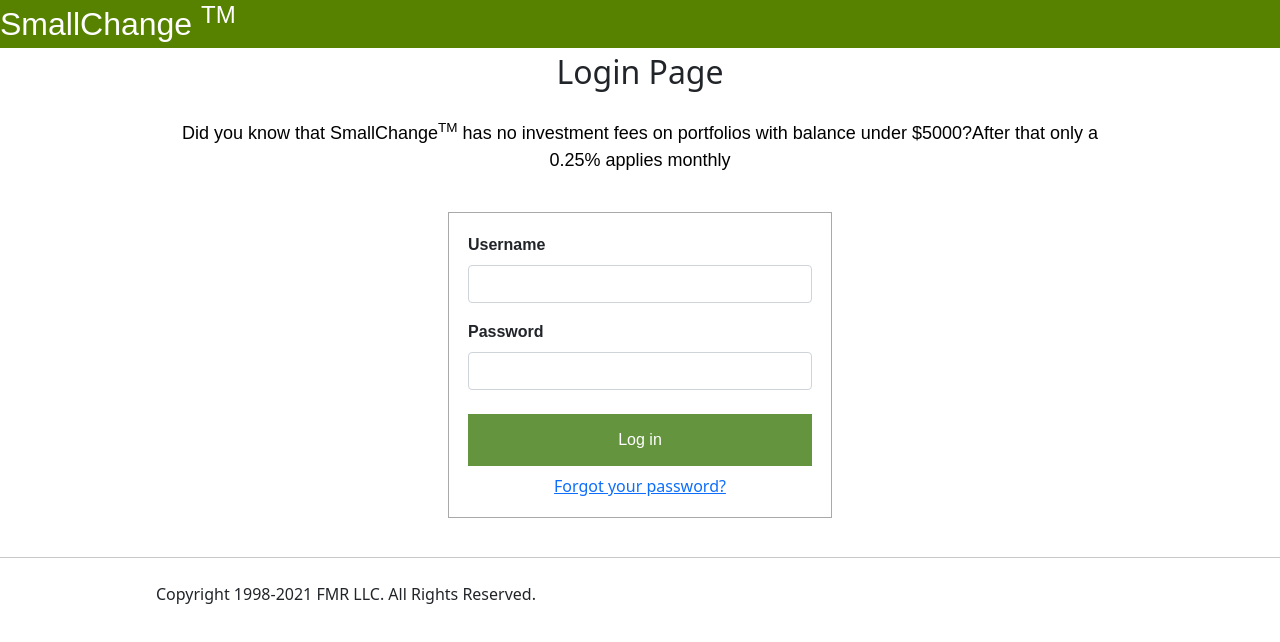
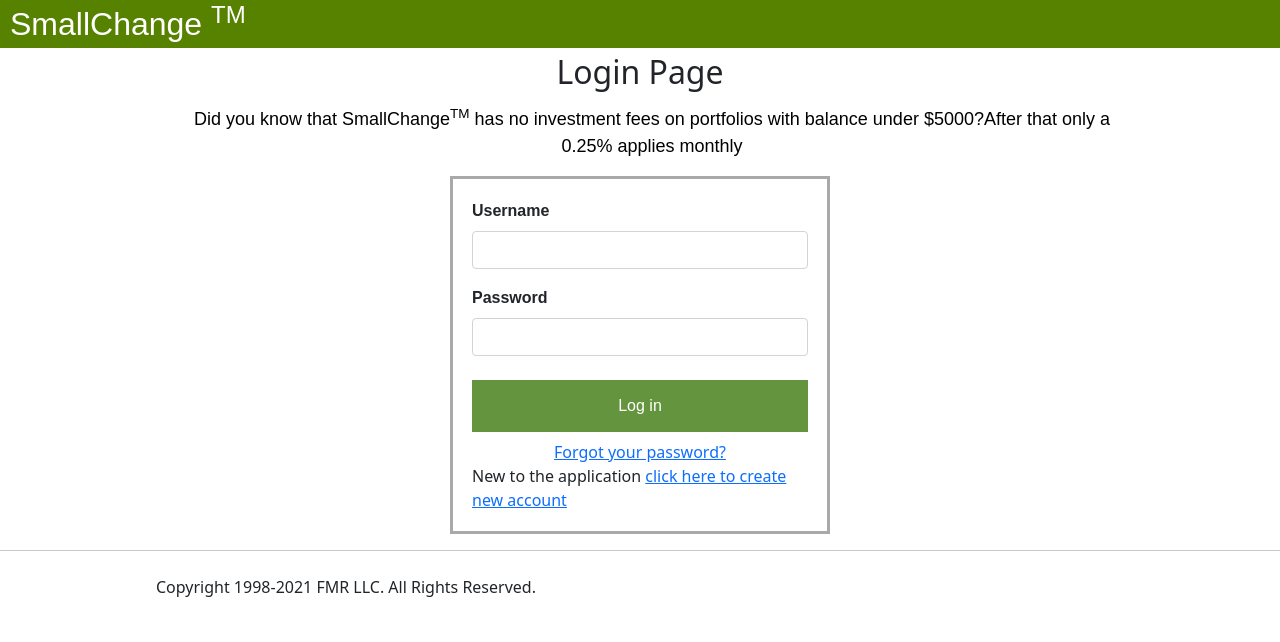
Before and after one commit to harshita360/SmallChange, an Angular app in the folder small-change/: page / in a window 1280 px wide. Shown: the top 642 px of the page. Built offline with nearby package versions, Linux system fonts and the light colour scheme.

Commit message:
refactored login page to responsive

```diff
--- a/small-change/src/app/app.component.css
+++ b/small-change/src/app/app.component.css
@@ -0,0 +1,8 @@
+/*  CSS for form fields  */
+.invalid-form-control {
+  color: #212529;
+  background-color: #fff;
+  border-color: red;
+  outline: 0;
+  box-shadow: 0 0 0 0.25rem rgb(13 110 253 / 25%);
+}
--- a/small-change/src/app/header-logo/header-logo.component.css
+++ b/small-change/src/app/header-logo/header-logo.component.css
@@ -8,4 +8,5 @@ div{
     line-height: 1.5em;
     font-family: 'Fidelity Sans' ,  Arial,  sans-serif;
     margin: 0 auto;
+    padding-left: 10px;
   }
--- a/small-change/src/app/login-form/login-form.component.css
+++ b/small-change/src/app/login-form/login-form.component.css
@@ -6,15 +6,19 @@ form{
     padding:16px;
 }
 
+.box{
+  border: 3px solid #a9a9a9;
+  padding: 16px;
+}
 
-.box{
+/* .box{
     margin-top: 3%;
     margin-right: 35%;
     margin-left: 35%;
     margin-bottom: 3%;
     border: 0.5px solid #a9a9a9;
     align-self: center;
-}
+} */
 
 .fpwd{
     text-align: center;
--- a/small-change/src/app/login-form/login-form.component.html
+++ b/small-change/src/app/login-form/login-form.component.html
@@ -1,4 +1,4 @@
-<div class="wrapper box">
+<div class="box col-12 offset-sm-1 col-sm-10 offset-md-3 col-md-6 offset-lg-4 col-lg-4  ">
     <form>
         <div class="mb-3">
             <label for="username" class="form-label">Username</label>
@@ -12,5 +12,9 @@
         <div class="fpwd">
             <a href="#">Forgot your password?</a>
         </div>
+        <div class="rnu">
+          New to the application
+          <a href="#">click here to create new account</a>
+      </div>
     </form>
 </div>
--- a/small-change/src/app/logintext/logintext.component.css
+++ b/small-change/src/app/logintext/logintext.component.css
@@ -2,7 +2,7 @@
 {
     text-align: center;
     font-size: 32px;
-
+    margin-bottom: 10px;
 
 }
 .paratext
--- a/small-change/src/app/logintext/logintext.component.html
+++ b/small-change/src/app/logintext/logintext.component.html
@@ -3,7 +3,6 @@
     Login Page
 </div>
 <br/>
-
     <p class="paratext">Did you know that SmallChange<sup>TM</sup> has no investment fees on portfolios with balance under
         $5000?After that only a <br />
         0.25% applies monthly</p>
--- a/small-change/src/app/pages/login-page/login-page.component.html
+++ b/small-change/src/app/pages/login-page/login-page.component.html
@@ -1,2 +1,4 @@
-<app-logintext></app-logintext>
-<app-login-form></app-login-form>
+<div class="container">
+  <app-logintext class="row"></app-logintext>
+  <app-login-form class="row"></app-login-form>
+</div>
```
